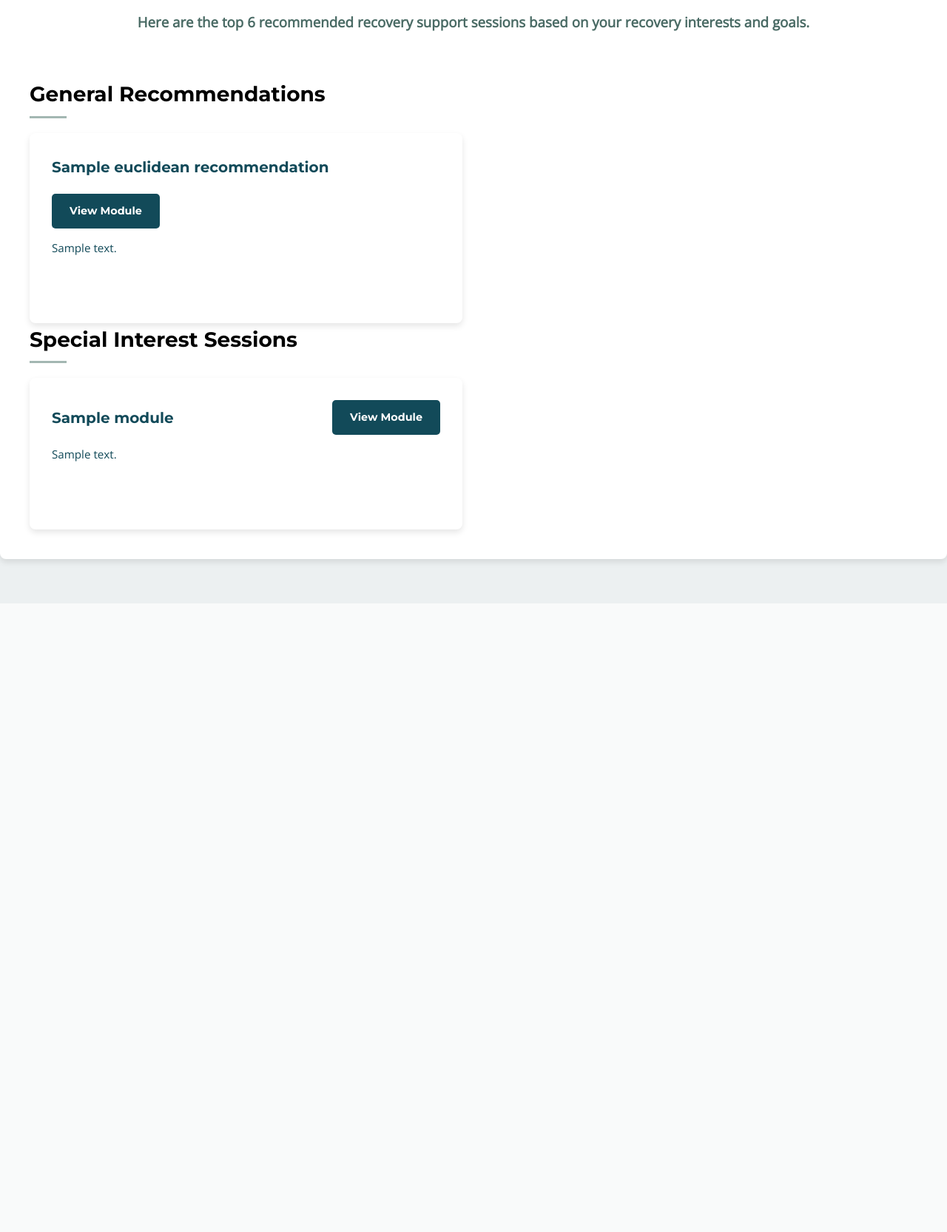
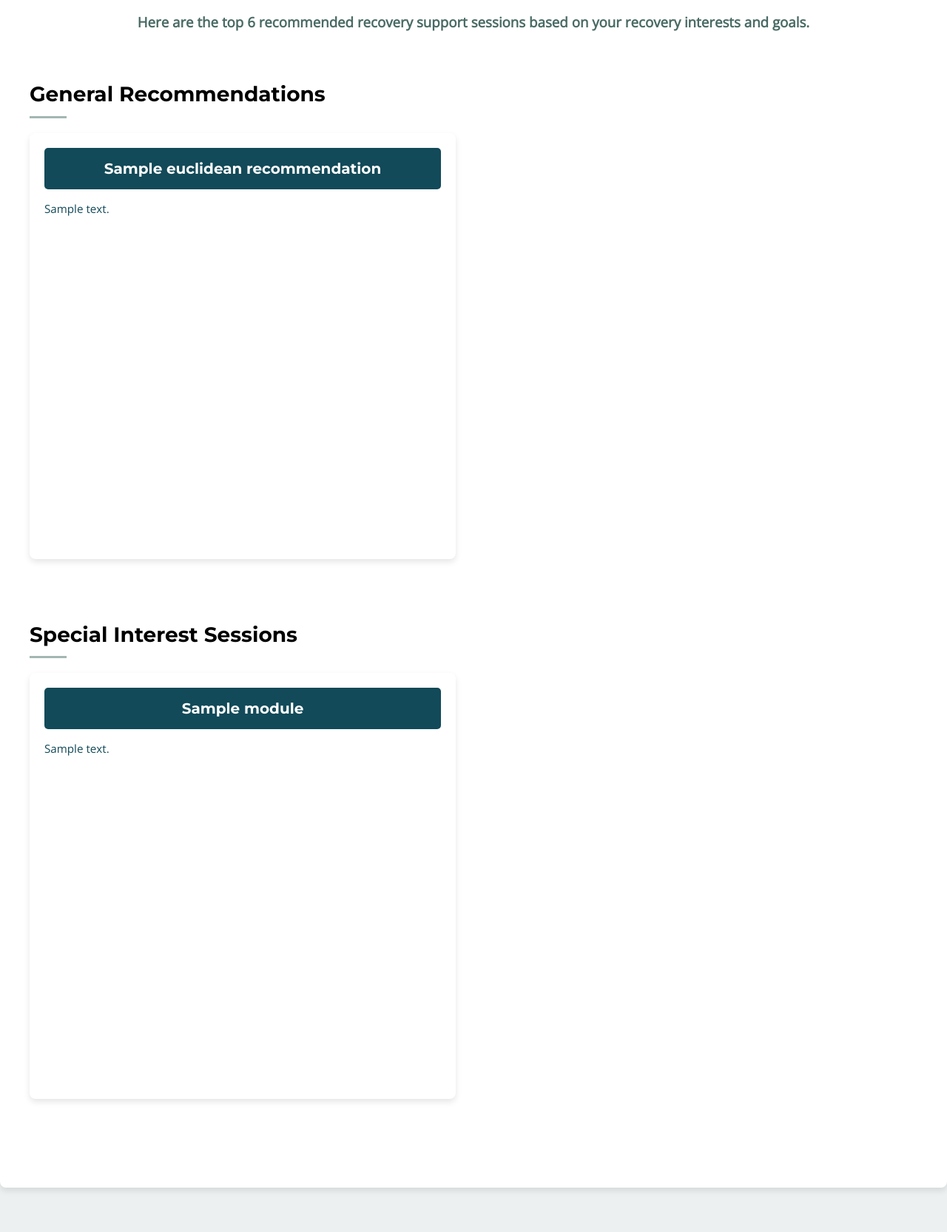
Before and after one commit to RandomFrisbee55/render_test, a FastAPI app: template templates/thankyou.html in a window 1280 px wide. Shown: the part 454-2120 px from the top of the page at 74% size. Before the commit the page ends 1270 px from the top, so only its background shows below. Run offline with FastAPI, Linux system fonts and the light colour scheme; the template is opened without the code that fills it: most values are stand-ins (such as "Sample title", 1, 10 or a date in 2020).

Commit message:
Update thankyou.html

```diff
--- a/templates/thankyou.html
+++ b/templates/thankyou.html
@@ -9,7 +9,7 @@
             font-family: 'Open Sans', Arial, sans-serif;
             margin: 0;
             padding: 0;
-            background-color: #ecf0f1; /* Changed to light teal */
+            background-color: #ecf0f1; /* light teal */
             color: #4A6B65;
             line-height: 1.6;
         }
@@ -17,7 +17,7 @@
             max-width: 1200px;
             margin: 60px auto;
             padding: 40px;
-            background-color: #FFFFFF; /* Remains white */
+            background-color: #FFFFFF; /* white */
             border-radius: 8px;
             box-shadow: 0 4px 8px rgba(0, 0, 0, 0.1);
         }
@@ -61,64 +61,53 @@
             margin: 0;
             list-style: none;
         }
-        /* Grid layout for two modules per row */
-        ol {
-            display: grid;
-            grid-template-columns: repeat(2, 1fr);
-            gap: 20px 30px;
+        .module-list {
+            display: flex;
+            flex-wrap: wrap;
+            justify-content: space-between;
+            margin: 0;
+            padding: 0;
+            list-style: none;
         }
-        li {
-            padding: 30px;
-            background-color: #FFFFFF; /* Remains white */
+        li.module-card {
+            flex: 0 0 48%;
+            aspect-ratio: 1 / 1; /* square shape */
+            margin-bottom: 20px;
+            padding: 20px;
+            background-color: #FFFFFF;
             border-radius: 8px;
             box-shadow: 0 4px 8px rgba(0, 0, 0, 0.1);
             display: flex;
             flex-direction: column;
-            justify-content: space-between;
-        }
-        .module-card {
-            display: flex;
-            flex-direction: column;
-            gap: 15px;
-            height: 100%;
-        }
-        .module-header {
-            display: flex;
-            align-items: center;
-            gap: 20px;
-            flex-wrap: wrap;
-            justify-content: space-between;
+            justify-content: flex-start;
+            box-sizing: border-box;
         }
         .module-title {
             font-family: 'Montserrat', sans-serif;
             font-weight: 700;
             font-size: 1.25em;
-            color: #124a59;
-            margin: 0;
-            flex-grow: 1;
+            color: #FFFFFF;
+            background-color: #124a59;
+            padding: 12px 20px;
+            border-radius: 5px;
+            text-decoration: none;
+            text-align: center;
+            margin-bottom: 15px;
+            transition: background-color 0.3s ease;
+            display: block;
+        }
+        .module-title:hover,
+        .module-title:focus {
+            background-color: #2A5C54;
+            outline: none;
         }
         .module-description {
             font-family: 'Open Sans', Arial, sans-serif;
             font-size: 0.95em;
-            color: #124a59; /* Changed to button blue */
+            color: #124a59; /* same blue as button */
             margin: 0;
             line-height: 1.5;
             flex-grow: 1;
-        }
-        a {
-            font-family: 'Montserrat', sans-serif;
-            font-weight: 700;
-            color: #FFFFFF;
-            text-decoration: none;
-            padding: 12px 24px;
-            border-radius: 5px;
-            font-size: 0.9em;
-            background-color: #124a59;
-            transition: background-color 0.3s ease;
-            white-space: nowrap;
-        }
-        a:hover {
-            background-color: #2A5C54;
         }
         p {
             margin: 10px 0;
@@ -128,12 +117,6 @@
         }
         .section {
             margin-bottom: 60px;
-        }
-        /* Responsive: On smaller screens, show 1 column */
-        @media (max-width: 700px) {
-            ol {
-                grid-template-columns: 1fr;
-            }
         }
     </style>
 </head>
@@ -147,15 +130,14 @@
 
         <div class="section">
             <h2>General Recommendations</h2>
-            <ol>
+            <ol class="module-list">
                 {% for name, score, features, link, description in euclidean_recommendations %}
                 <li class="module-card">
-                    <div class="module-header">
-                        <div class="module-title">{{ name }}</div>
-                        {% if link %}
-                        <a href="{{ link }}" target="_blank" rel="noopener noreferrer" aria-label="View {{ name }} module in a new tab">View Module</a>
-                        {% endif %}
-                    </div>
+                    {% if link %}
+                    <a href="{{ link }}" target="_blank" rel="noopener noreferrer" aria-label="View {{ name }} module in a new tab" class="module-title">{{ name }}</a>
+                    {% else %}
+                    <div class="module-title" style="background-color: #999; cursor: default;">{{ name }}</div>
+                    {% endif %}
                     {% if description %}
                     <div class="module-description">{{ description }}</div>
                     {% endif %}
@@ -167,15 +149,14 @@
         {% if niche_recommendations %}
         <div class="section">
             <h2>Special Interest Sessions</h2>
-            <ol>
+            <ol class="module-list">
                 {% for module in niche_recommendations %}
                 <li class="module-card">
-                    <div class="module-header">
-                        <div class="module-title">{{ module.name }}</div>
-                        {% if module.link %}
-                        <a href="{{ module.link }}" target="_blank" rel="noopener noreferrer" aria-label="View {{ module.name }} module in a new tab">View Module</a>
-                        {% endif %}
-                    </div>
+                    {% if module.link %}
+                    <a href="{{ module.link }}" target="_blank" rel="noopener noreferrer" aria-label="View {{ module.name }} module in a new tab" class="module-title">{{ module.name }}</a>
+                    {% else %}
+                    <div class="module-title" style="background-color: #999; cursor: default;">{{ module.name }}</div>
+                    {% endif %}
                     {% if module.description %}
                     <div class="module-description">{{ module.description }}</div>
                     {% endif %}
```
